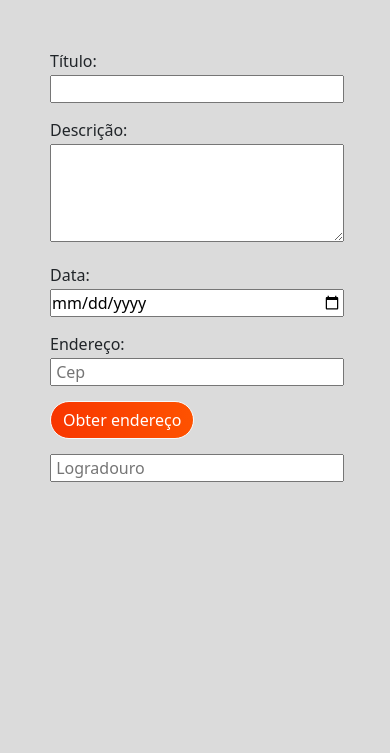
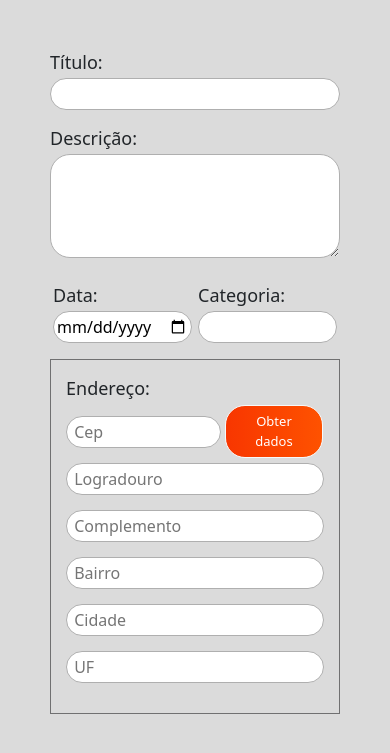
Before and after one commit to FabioMendoncaft/Voluntarie.se2, a PHP site: page /criar-acao.html in a window 390 px wide. Shown: the part 56-809 px from the top of the page. Run offline with PHP 8.4, Linux system fonts and the light colour scheme; some libraries are stand-ins or nearby versions.

Commit message:
Criar ações(Categoria e responsividade)

```diff
--- /dev/null
+++ b/JavaScript/criar-acao.js
@@ -0,0 +1,29 @@
+
+function endereco(){
+    var cep = document.getElementById('cep')
+    var url = "https://viacep.com.br/ws/" + cep.value + "/json/"
+
+    var logradouro = document.getElementById('logradouro')
+    var bairro = document.getElementById('bairro')
+    var localidade = document.getElementById('localidade')
+    var uf = document.getElementById('uf')
+
+
+    fetch(url, {method: 'GET'})
+        .then(response => {
+            response.json()
+                .then(data => {
+                    logradouro.value = data.logradouro
+                    bairro.value = data.bairro
+                    localidade.value = data.localidade
+                    uf.value = data.uf
+                })
+        })
+        .catch(erro =>{
+            logradouro.value = ""
+            bairro.value = ""
+            localidade.value = ""
+            uf.value = ""
+            alert("CEP não encontrado!")
+        })
+}
--- a/criar-acao.html
+++ b/criar-acao.html
@@ -1,5 +1,5 @@
 <!DOCTYPE html>
-<html lang="pt-br">
+<html lang="pt-BR">
 <head>
     <meta charset="UTF-8">
     <meta http-equiv="X-UA-Compatible" content="IE=edge">
@@ -9,8 +9,49 @@
     <link href="bootstrap-5.0.0-beta2-dist/bootstrap-5.0.0-beta2-dist/css/bootstrap.min.css" rel="stylesheet" type="text/css">
     <link rel="stylesheet" href="https://cdnjs.cloudflare.com/ajax/libs/font-awesome/5.15.2/css/all.min.css" integrity="sha512-HK5fgLBL+xu6dm/Ii3z4xhlSUyZgTT9tuc/hSrtw6uzJOvgRr2a9jyxxT1ely+B+xFAmJKVSTbpM/CuL7qxO8w==" crossorigin="anonymous" />
     <link rel="stylesheet" href="css/criar-acao.css">
-    <style></style>
+    <script type="text/javascript" src="js/jquery-3.5.1.min.js"> </script>
+    <script type="text/javascript" src="js/bootstrap.min.js"> </script>
+    <script type="text/javascript" src="js/jquery.validate.min.js"> </script>
+    <script type="text/javascript" src="js/additional-methods.min.js"> </script>
+    <script type="text/javascript" src="js/localization/messages_pt_BR.js"></script>
+    <script type="text/javascript" src="js/jquery.mask.min.js"></script>
 
+    <script type="text/javascript">
+
+        $(document).ready(function(){
+            $("#criarAcao").validate({
+                rules:{
+                    titulo:{
+                      required: true,
+                    },
+                    descricao:{
+                      required: true,
+                    },
+                    data:{
+                      required: true,
+                    }
+                  },
+                })
+              })
+        $(document).ready(function(){
+            $("#quadrado").validate({
+                rules:{
+                    logradouro:{
+                      required: true,
+                    },
+                    bairro:{
+                      required: true,
+                    },
+                    cidade:{
+                      required: true,
+                    },
+                    uf:{
+                      required: true,
+                    },
+                  },
+                })
+              })
+</script>
 
 </head>
 <body>
@@ -83,32 +124,41 @@
       </div>
 
       <div class="acoes">
-        <div class="blocoCadastro">
+        <div class="blocoCadastro" id="criarAcao">
+
           <p>Título:</p>
-            <input type="text">
+            <input type="text" name="titulo" id="titulo">
 
           <p>Descrição:</p>
-            <textarea name="" id="descricao" rows="4"></textarea>
+            <textarea name="descricao" id="descricao" rows="4"></textarea>
 
-          <p>Data:</p>
-            <input type="date">
+          <div  id="dataa">
+            <p>Data:</p>
+              <input type="date" name="data">
+          </div>
 
-          <p>Endereço:</p>
-            <input type="text" id="cep" placeholder=" Cep">
-              <a href="#" class="btn btn-light corBotao" id="obterEndereco">Obter endereço</a>
-            <input type="text" id="logradouro" placeholder=" Logradouro">
+          <div id="categoriaa">
+            <p>Categoria:</p>
+              <input type="text" name="categoria" id="categoria">
+          </div>
 
+          <div id="quadrado">
+            <legend>Endereço:</legend>
+            <input type="text" id="cep" placeholder=" Cep" name="cep">
+              <a href="#" class="btn btn-light corBotao" id="obterEndereco" onclick="endereco()">Obter dados</a>
+            <input type="text" id="logradouro" placeholder=" Logradouro" name="logradouro">
+            <input type="text" id="complemento" placeholder=" Complemento" name="complemento">
+            <input type="text" id="bairro" placeholder=" Bairro" name="bairro">
+            <input type="text" id="localidade" placeholder=" Cidade">
+            <input type="text" id="uf" placeholder=" UF" name="uf">
+          </div>
 
         </div>
       </div>
 
 
 
-
-
-
-
-
+    <script src="JavaScript/criar-acao.js"></script>
     <script type="text/javascript" src="js/jquery-3.5.1.min.js"> </script>
     <script type="text/javascript" src="js/bootstrap.min.js"> </script>
 </body>
--- a/css/criar-acao.css
+++ b/css/criar-acao.css
@@ -60,6 +60,7 @@ body{
     background: white;
     text-align: center;
     border-radius: 1.5%;
+    margin-top: -7px;
 }
 
 .perfil #topPerfil{
@@ -152,29 +153,76 @@ body{
 }
 
 .blocoCadastro{
-    width: 70%;
+    width: 100%;
     min-width: 90px;
 }
 
 .acoes p{
     margin-bottom: 2px;
+    font-size: 18px;
 }
 
 .acoes input{
-    width: 145%;
+    width: 100%;
     margin-bottom: 15px;
+    border-radius: 20px;
+    border: 1px solid #afafaf;
+    padding: 3px;
 }
 
 .acoes #descricao{
-    width: 145%;
+    width: 100%;
     margin-bottom: 15px;
+    border-radius: 20px;
+    border: 1px solid #afafaf;
+    padding: 3px;
+}
+
+.acoes #dataa{
+    float: left;
+    width: 50%;
+    padding: 3px;
+}
+
+.acoes #dataa input{
+    width: 100%;
+}
+
+.acoes #categoriaa{
+    float: left;
+    width: 50%;
+    padding: 3px;
+}
+
+.acoes #categoriaa input{
+    width: 100%;
+}
+
+.acoes #quadrado{
+    margin-top: 80px;
+    border: 1px solid #707071;
+    padding: 15px;
+    width: 100%;
+}
+
+.acoes #quadrado input{
+    width: 100%;
+}
+
+.acoes #quadrado #cep{
+    width: 24%;
+}
+
+.acoes #quadrado legend{
+    font-size: 18px;
 }
 
 .acoes #obterEndereco{
-    margin-bottom: 15px;
+    width: 25%;
+    margin-top: -5px;
 }
 
-/*RESPONSIVIDADE TELA ESQUERDA*/
+/*RESPONSIVIDADE TELA ESQUERDA(CRIAR AÇÃO)*/
 
 @media(max-width: 770px){
     .acoes{
@@ -184,3 +232,50 @@ body{
         height: 100%;
     }
 }
+
+@media(max-width: 842px){
+    .acoes #quadrado #obterEndereco{
+        width: 25%;
+        font-size: 13px;
+    }
+}
+
+@media(max-width: 768px){
+    .acoes #quadrado #cep{
+        width: 69.5%;
+    }
+    .acoes #quadrado #obterEndereco{
+        width: 29.5%;
+        font-size: 15px;
+    }
+}
+
+@media(max-width: 570px){
+    .acoes #quadrado #cep{
+        width: 69.5%;
+    }
+    .acoes #quadrado #obterEndereco{
+        width: 29%;
+        font-size: 13px;
+    }
+}
+
+@media(max-width: 471px){
+    .acoes #quadrado #cep{
+        width: 60%;
+    }
+    .acoes #quadrado #obterEndereco{
+        width: 38%;
+        font-size: 13px;
+    }
+}
+
+@media(max-width: 350px){
+    .acoes #quadrado #cep{
+        width: 58%;
+    }
+    .acoes #quadrado #obterEndereco{
+        width: 39.5%;
+        font-size: 13px;
+    }
+}
```
Also changed, not shown: feed.html (line endings or trailing spaces), index.html (line endings or trailing spaces).
